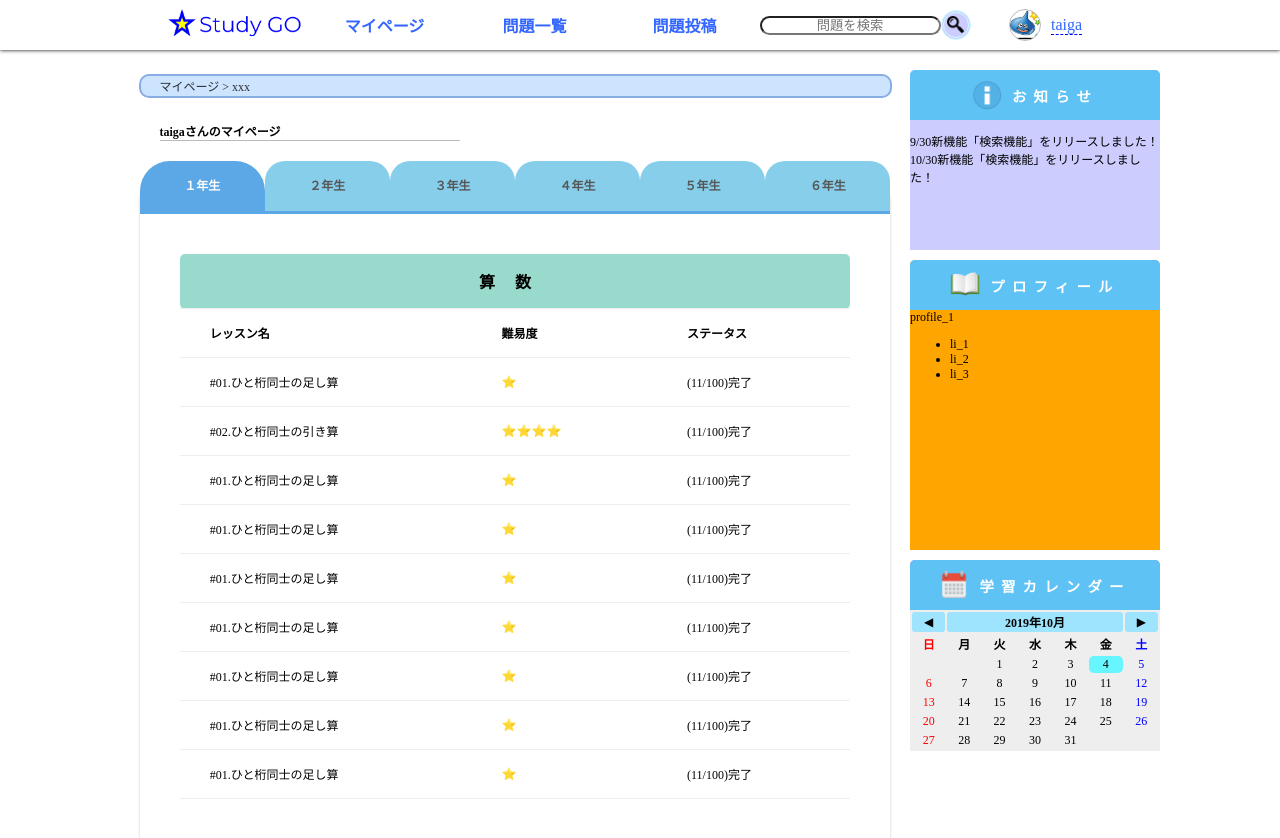
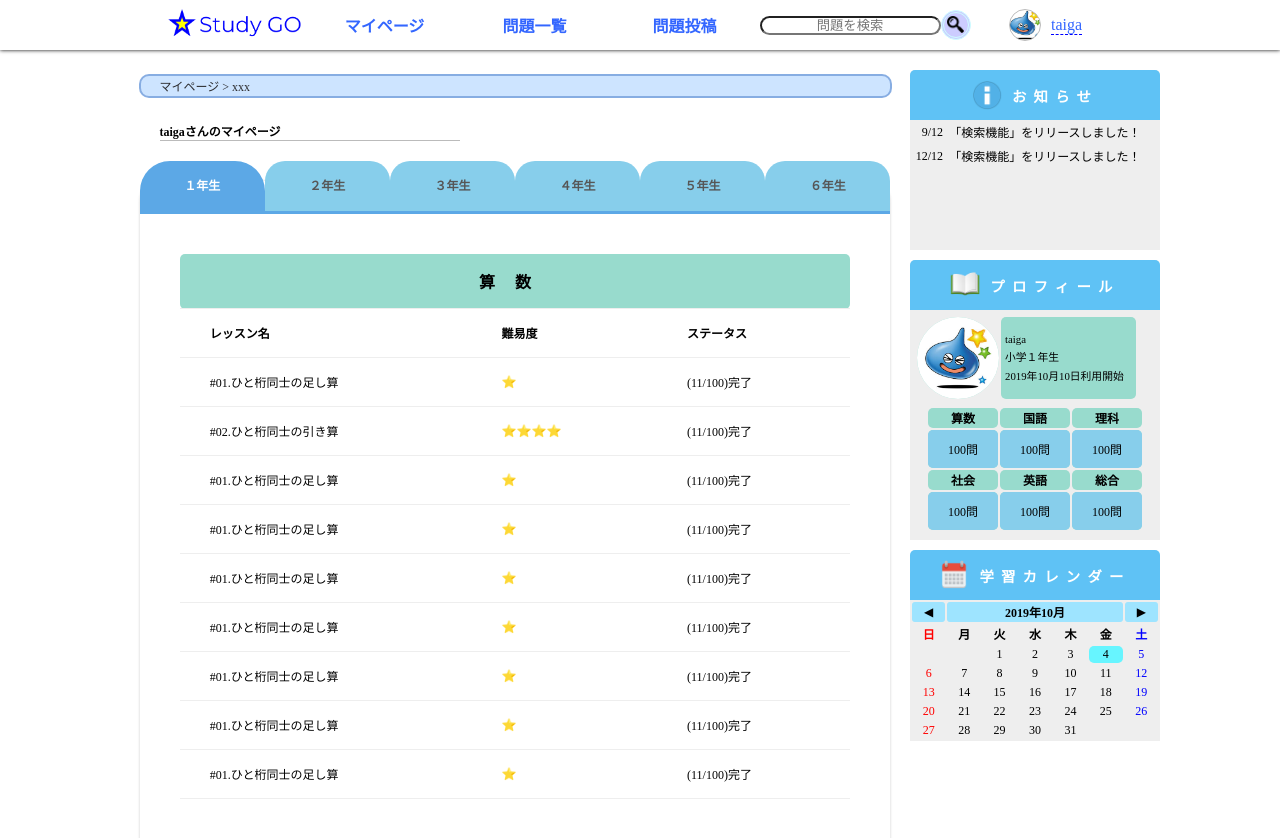
Before and after one commit to nobukiti/sutduy_04, a website: page static/html/index.html in a window 1280 px wide. Shown: the top 838 px of the page. Drawn offline with nearby package versions, Linux system fonts and the light colour scheme.

Commit message:
make notice

```diff
--- a/static/html/index.html
+++ b/static/html/index.html
@@ -105,6 +105,7 @@
                   <td class="icon bird">#01.ひと桁同士の足し算</td>
                   <td>⭐️</td>
                   <td>(11/100)完了</td>
+                </tr>
              </table>
             </div>
           </div>
@@ -147,10 +148,16 @@
         お知らせ
       </div>
       <div>
-        <ul>
-          <li><span>9/30</span><span>新機能「検索機能」をリリースしました！</span></li>
-          <li><span>10/30</span><span>新機能「検索機能」をリリースしました！</span></li>
-        </ul>
+        <table>
+          <tr>
+            <td class="notice_date">9/12</td>
+            <td class="notice_title">「検索機能」をリリースしました！</td>
+          </tr>
+          <tr>
+            <td class="notice_date">12/12</td>
+            <td class="notice_title">「検索機能」をリリースしました！</td>
+          </tr>
+         </table>
       </div>
     </div>
     <div id="profile">
@@ -158,12 +165,40 @@
         <div class="profile_image"></div>
         プロフィール
       </div>
-      <div>profile_1</div>
-      <ul>
-        <li>li_1</li>
-        <li>li_2</li>
-        <li>li_3</li>
+      <table>
+        <tr>
+          <td class="profile_icon"></td>
+          <td>
+            <ul class="top_status">
+              <li class="status_1">taiga</li>
+              <li class="status_1">小学１年生</li>
+              <li class="status_1">2019年10月10日利用開始</li>
             </ul>
+          </td>
+        </tr>
+      </table>
+      <table class="bottom_status">
+        <tr>
+          <th>算数</th>
+          <th>国語</th>
+          <th>理科</th>
+        </tr>
+        <tr>
+          <td>100問</td>
+          <td>100問</td>
+          <td>100問</td>
+         <tr>
+          <th>社会</th>
+          <th>英語</th>
+          <th>総合</th>
+        </tr>
+        <tr>
+          <td>100問</td>
+          <td>100問</td>
+          <td>100問</td>
+        </tr>
+        </tr>
+      </table>
     </div>
     <div id="calendar">
       <div class="rightbar_title">
--- a/static/scss/styles.scss
+++ b/static/scss/styles.scss
@@ -1,6 +1,6 @@
 $headerHeight: 50px;
 $noticeHeight: 200px;
-$profileHeight: 300px;
+$profileHeight: 290px;
 $calendarHeight: 158px;
 $blankHeight: 1000px;
 $lesson__listHeight: $noticeHeight + $profileHeight + $calendarHeight + $blankHeight;
@@ -223,7 +223,7 @@ body {
   @include border_top_radius();
   margin-top: 20px;
   grid-area: notice;
-  background-color: #ccccff;
+  background-color: #eee;
   // 固定にしたければ以下を追加
   // position: sticky;
   // top: 50px;
@@ -239,11 +239,29 @@ body {
     background-repeat: no-repeat;
   }
 
-  ul {
-    padding: 0;
-    font-size: 12px;
-    li {
-      list-style: none;
+  table {
+    border-collapse: collapse;
+    // border-spacing: 0;
+    width: 100%;
+
+    tr {
+
+      &:hover {
+        background-color: #bcbce2;
+        // border-bottom: dashed 1px rgb(105, 105, 32);
+        cursor: pointer;
+      }
+
+      .notice_date {
+        text-align: right;
+        padding: 3px;
+        // padding-top: 7px;
+     }
+
+      .notice_title {
+        text-align: left;
+        padding: 3px;
+      }
     }
   }
 }
@@ -251,7 +269,7 @@ body {
 #profile {
   @include border_top_radius();
   grid-area: profile;
-  background-color: orange;
+  background-color: #eee;
   margin-top: 10px;
 
   .profile_image {
@@ -263,12 +281,62 @@ body {
     background-size: ($iconSize * 0.25);
     background-repeat: no-repeat;
   }
+
+  .profile_icon {
+    height: 80px;
+    width: 80px;
+    margin-left: 30px;
+    margin-top: 30px;
+    background-image: url(../images/スライム.jpeg);
+    background-position: center;
+    background-size: ($iconSize * 0.45);
+    background-repeat: no-repeat;
+    background-color: white;
+    border-radius: 50%;
+  }
+
+  table {
+    margin: 5px;
+
+    .top_status {
+      padding-right: 11px;
+    }
+    tr {
+      // background-color: #64ca8b;
+      background-color: rgb(152, 219, 205);
+      th, td {
+        border-radius: 5px;
+      }
+    }
+  }
+
+  ul {
+    padding: 0px;
+    margin-left: 3px;
+    font-size: 0.9em;
+  }
+  .status_1 {
+    list-style: none;
+    margin-top: 3px;
+  }
+
+  .bottom_status {
+    margin: 0;
+    display: flex;
+    justify-content: space-around;
+
+    .th, td {
+      margin: 10px;
+      padding: 10px 20px;
+      background-color: skyblue;
+    }
+  }
 }
 
 #calendar {
   @include border_top_radius();
   grid-area: calendar;
-  background-color: orchid;
+  // background-color: orchid;
   margin-top: 10px;
 
   .calendar_image {
@@ -444,6 +512,7 @@ body {
       border-bottom: solid 1px #eee;
     }
     .table__focus:hover {
+      // background-color: #d4f;
       background-color: #d4f0fd;
       cursor: pointer;
     }
```
Also changed, not shown: static/css/styles.css, 1 other file. Lines whose indentation alone changed are shown as unchanged.
